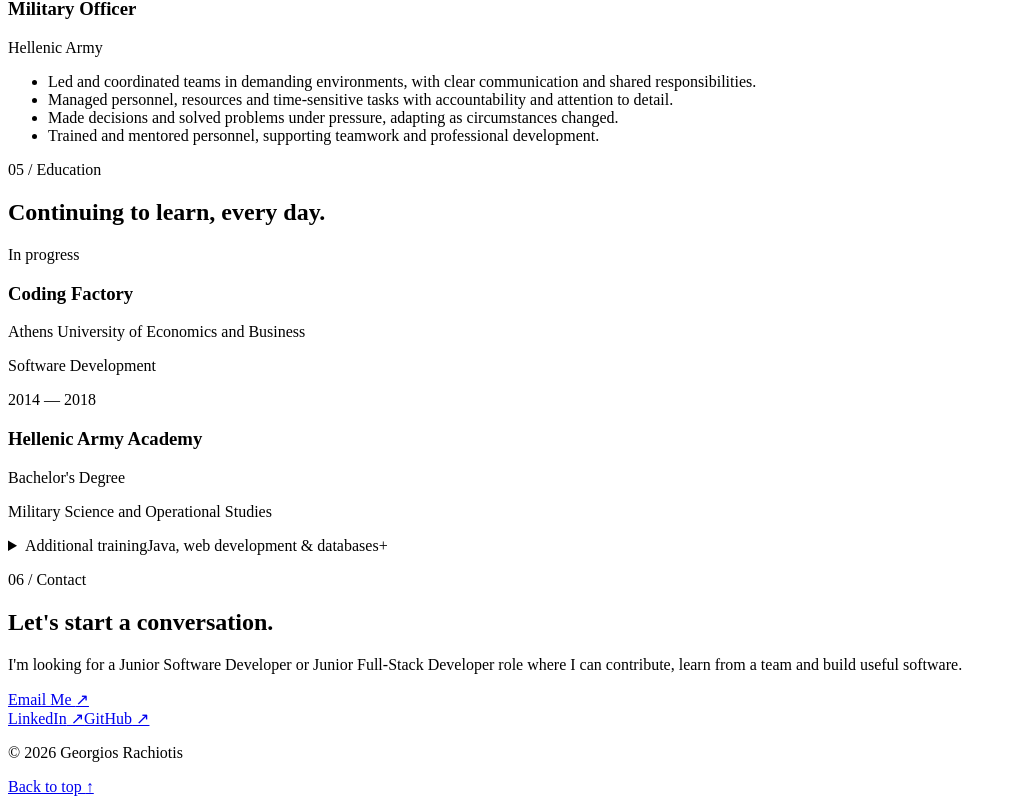
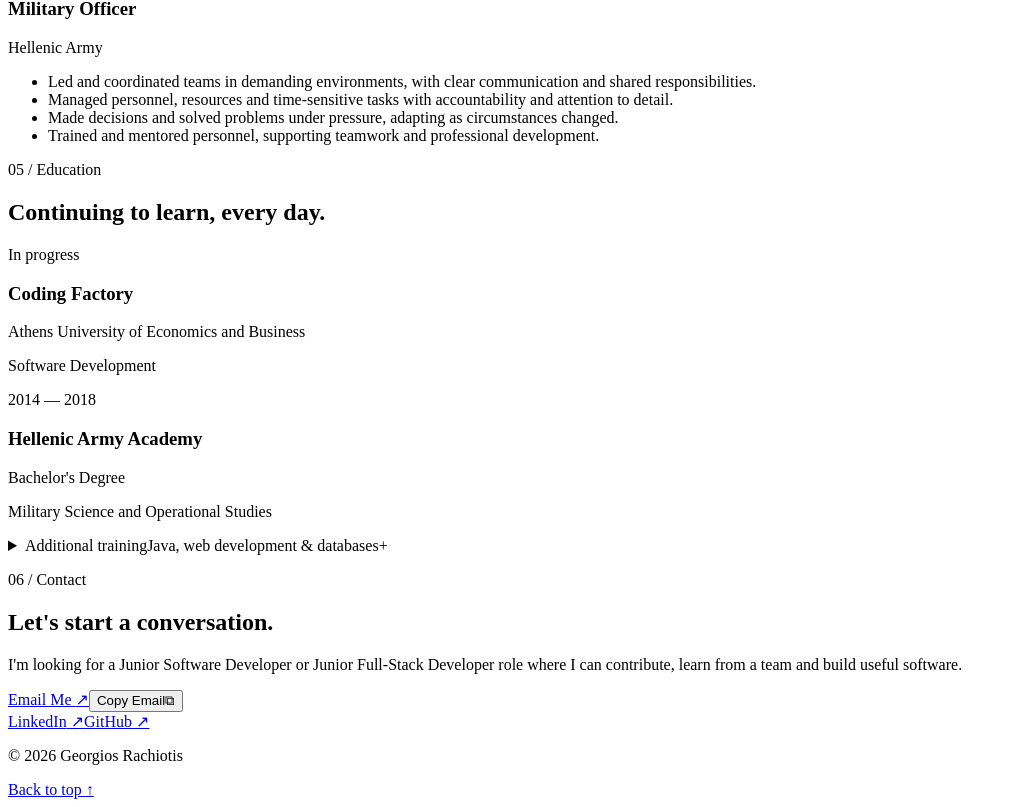
Before and after one commit to georgerachiotis/my-portfolio, a React (Vite) app: page / in a window 1280 px wide. Shown: the part 3039-3846 px from the top of the page, without its empty margins (0-1017 px from the left). Built offline with nearby package versions, Linux system fonts and the light colour scheme; the HTML template or start-up script is replaced by a standard one.

Commit message:
Add copy email action

```diff
--- a/src/components/Contact.jsx
+++ b/src/components/Contact.jsx
@@ -1,11 +1,36 @@
+import { useEffect, useRef, useState } from 'react';
 import { links } from '../data/profile';
 import ExternalLink from './ExternalLink';
 
 export default function Contact() {
+  const [copyStatus, setCopyStatus] = useState('Copy Email');
+  const resetTimer = useRef(null);
+  const emailAddress = links.email.replace('mailto:', '');
+
+  useEffect(() => () => clearTimeout(resetTimer.current), []);
+
+  async function copyEmail() {
+    try {
+      await navigator.clipboard.writeText(emailAddress);
+      setCopyStatus('Email Copied');
+    } catch {
+      setCopyStatus('Copy Failed');
+    }
+
+    clearTimeout(resetTimer.current);
+    resetTimer.current = setTimeout(() => setCopyStatus('Copy Email'), 2200);
+  }
+
   return <section id="contact" className="contact section" aria-labelledby="contact-title">
     <p className="eyebrow">06 / Contact</p><h2 id="contact-title">Let's start a conversation.</h2>
     <p>I'm looking for a Junior Software Developer or Junior Full-Stack Developer role where I can contribute, learn from a team and build useful software.</p>
-    <a className="btn btnPrimary" href={links.email}>Email Me <span aria-hidden="true">↗</span></a>
+    <div className="contactActions">
+      <a className="btn btnPrimary" href={links.email}>Email Me <span aria-hidden="true">↗</span></a>
+      <button className="btn" type="button" onClick={copyEmail}>
+        <span aria-live="polite">{copyStatus}</span>
+        <span aria-hidden="true">{copyStatus === 'Email Copied' ? '✓' : '⧉'}</span>
+      </button>
+    </div>
     <div className="contactSocials"><ExternalLink href={links.linkedin}>LinkedIn</ExternalLink><ExternalLink href={links.github}>GitHub</ExternalLink></div>
   </section>;
 }
--- a/src/styles/global.css
+++ b/src/styles/global.css
@@ -611,6 +611,13 @@ h3 {
   font-size: 17px;
 }
 
+.contactActions {
+  display: flex;
+  justify-content: center;
+  flex-wrap: wrap;
+  gap: 12px;
+}
+
 .contactSocials {
   display: flex;
   justify-content: center;
```
